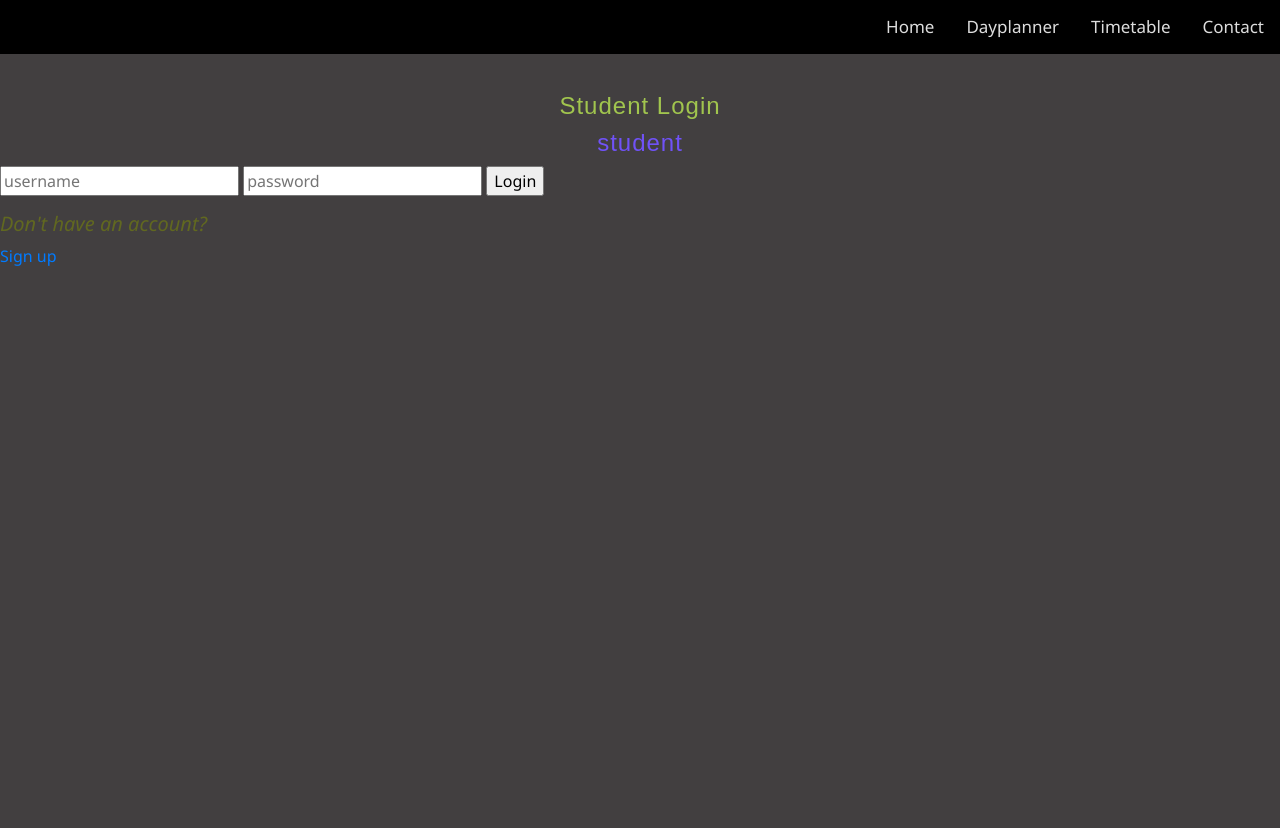
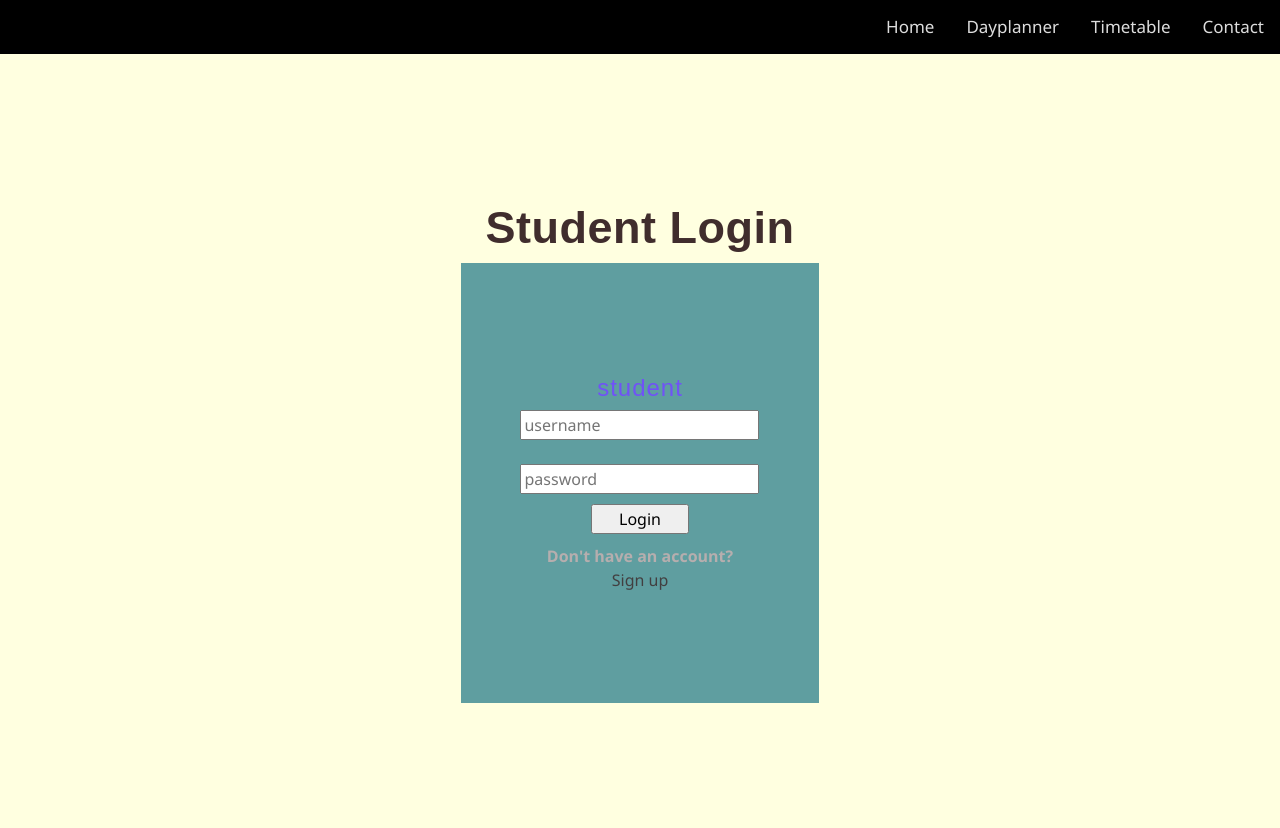
Before and after one commit to chris9515/WAD-Project, a Django app: page /studentLogin in a window 1280 px wide. Before the commit the page ends 266 px from the top, so only its background shows below. Run offline with Django 3.2, Linux system fonts and the light colour scheme.

Commit message:
frontend changes part2

```diff
--- a/TTgenerator/templates/FacultyLogin.html
+++ b/TTgenerator/templates/FacultyLogin.html
@@ -14,7 +14,7 @@
 </head>
 <div class="signin_main_div">
   <div class="signin_header">
-    <h2 style="color:black;font-family: 'Orelega One', cursive;font-size: 50px;">Faculty Login</h2>
+    <h2>Faculty Login</h2>
   </div>
   <div class="signin_box_div">
     <form action="" method="POST" class="signin_form">
--- a/TTgenerator/templates/InstituteUse.html
+++ b/TTgenerator/templates/InstituteUse.html
@@ -32,10 +32,9 @@
             | <a href="{% url 'studentLogin' %}">Student Login</a>
         </li>
     </ul> -->
+    <h1 style="color:white;font-family: 'Orelega One', cursive;font-size: 60px; margin-top: 5%; margin-bottom: 0%;"><b>Log in as:</b></h1>
     <div class="boxed">
-        <h2 style="color:white;font-family: 'Orelega One', cursive;font-size: 50px;"><b>PLEASE  SELECT  FROM  BELOW</b></h2>
-        </div>
-        <br></br>
+
         <div class = "center">
             <div class="cl">
                 <div class="c1">
@@ -54,5 +53,6 @@
                 </div>
             </div>
     </div>
+</div>
 </body>
 {% endblock %}
--- a/TTgenerator/templates/StudentLogin.html
+++ b/TTgenerator/templates/StudentLogin.html
@@ -8,21 +8,23 @@
   <link rel="stylesheet" href="{% static 'css/Wad_Project.css' %}">
   </head>
 <body>
+  <div class="signin_main_div">
+  <br>
 <h2>Student Login</h2>
-<h1>{{ type }}</h1>
-<form action="" method="POST">
+<form action="" method="POST" class="std_signin">
+  <h1>{{ type }}</h1>
   {% csrf_token %}
   {{ form.username }}
+  <br>
   {{ form.password }}
-
-  <input type="submit" value="Login">
-  <p>
-    <h5>
-    Don't have an account?
-    </h5>
+<div class="submit_div">
+  <input type="submit" value="Login" class="submit_btn">
+</div>
+  <div class="signup_div">
+    <span><b> Don't have an account? </b><br>
     <a href="{% url 'studentSignUp' %}">Sign up</a>
-  </p>
-
+  </span>
+</div>
 
   {% for message in messages %}
   <div class="error">
@@ -34,6 +36,7 @@
   {% endfor %}
 
 </form>
+  </div>
 </body>
 <script src="https://code.jquery.com/jquery-3.5.1.slim.min.js"></script>
 <script src="https://cdn.jsdelivr.net/npm/bootstrap@4.5.3/dist/js/bootstrap.bundle.min.js"></script>
--- a/TTgenerator/templates/TTGen.html
+++ b/TTgenerator/templates/TTGen.html
@@ -15,7 +15,7 @@
 <body>
     <h1 style="color:white;font-family: 'Orelega One', cursive;font-size: 80px;"><b>Time Table Planner</b></h1>
     <h2 id="tim" style="color:bisque;"><b></b></h2><br>
-    <h2 style="font-size: 50px;color:white;font-family: 'Orelega One', cursive;"><b>Please select any one</b></h2>
+
     <div class="center" style="margin-top: 3%;">
         <div class="clmn">
         <a href="{% url 'PersonnalUse' %}">
--- a/todolist/static/css/WAD_Project.css
+++ b/todolist/static/css/WAD_Project.css
@@ -12,7 +12,13 @@
   align-items: center;
   justify-content: center;
   background-color:#FFFFE0;
-  margin-top: 0%;
+  margin-top: -20px;
+}
+.signin_main_div h2{
+  font-size: 45px;
+  font-weight: bold;
+  color: #402d2d;
+  letter-spacing: 0.5px;
 }
 
 .signin_header{
@@ -20,6 +26,23 @@
   flex-direction: column;
   justify-content: center;
   align-items: center;
+}
+.signup{
+  display: flex;
+  flex-direction: column;
+  justify-content: center;
+  align-items: center;
+  margin: 3% 20%;
+  background-color: cornflowerblue;
+}
+.std_signin{
+  display: flex;
+  flex-direction: column;
+  justify-content: center;
+  align-items: center;
+  background-color:cadetblue;
+  width: 28%;
+  height: 55vh;
 }
 
 .signin_box_div{
@@ -49,6 +72,7 @@
 .signup_div a{
   color: #423F40;
 }
+
 .username_div, .password_div, .submit_div{
   margin: 10px 0px;
   width: 55%;
@@ -237,6 +261,7 @@ overflow: hidden;
 width: 100%;
 top: 0;
 position: fixed;
+margin-bottom: 0;
 }
 .nav-bar ul
 {
@@ -261,7 +286,6 @@ color:white;
 transition: 1s;
 }
 body{
-padding-top: 20px;
 overflow: auto;
 background-color: #423F40;
 margin-left: 0%;
@@ -309,12 +333,13 @@ color:black;
 .ipform {
 text-align:center;
 position: absolute;
-top: 0;
 left: 0;
 right: 0;
-background-color: #E9967A;
-margin: 15px auto;
-padding: 10px 15px;
+top: 8%;
+background-color: #28282B;
+margin:  auto;
+margin-top: 0%;
+padding: 25px 15px;
 padding-bottom: 30px;
 width: 30%;
 box-shadow: 0 4px 8px 0 rgba(0,0,0,0.2),0 6px 20px 0 rgba(0,0,0,0.19);
@@ -687,14 +712,16 @@ h1{
           color: #000000;
           text-align: center;
         }
-        h6
+        .tableInp h6
         {
-          font-size: 24px;
-    text-align:center;
-    color: #493b76;
-    letter-spacing: 1px;
-    font-family:arial;
-    margin-bottom: 0%;
+          padding-top: 30px;
+          font-size: 30px;
+          text-align:center;
+          color:darkseagreen;
+          text-transform: uppercase;
+          letter-spacing: 1.8px;
+          font-weight: bold;
+          font-family: 'Segoe UI','Open Sans', 'Helvetica Neue', sans-serif;
         }
 
 .main{
```
Also changed, not shown: todolist/templates/homepage.html (+12 -6 lines).
